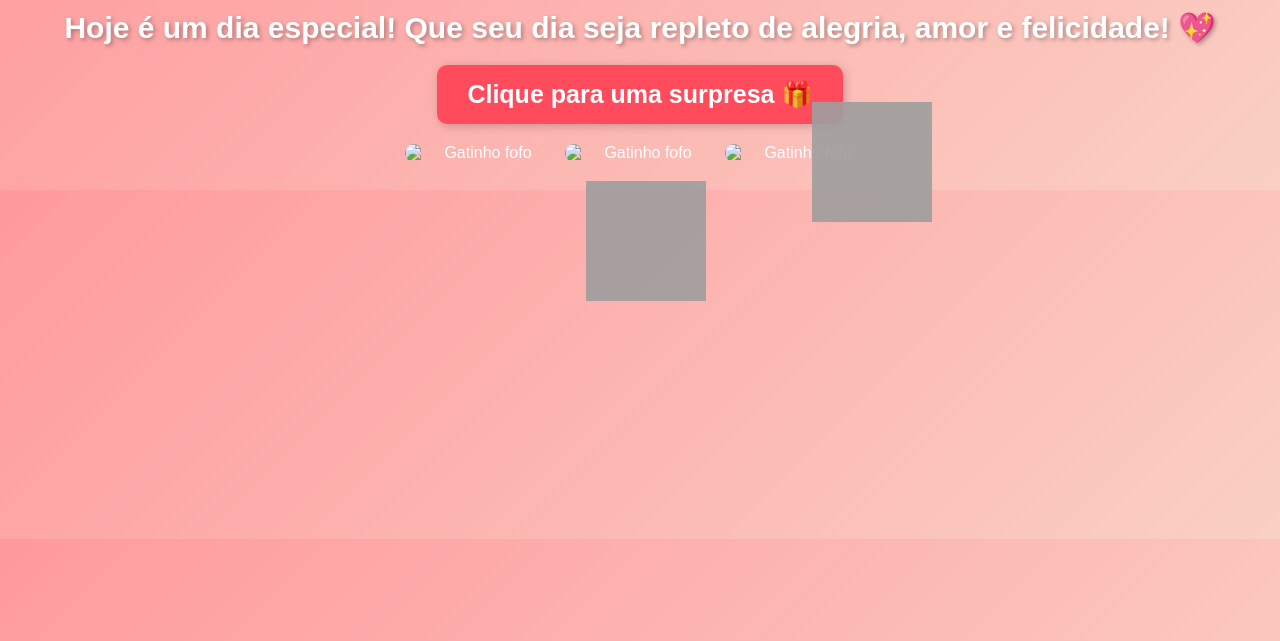
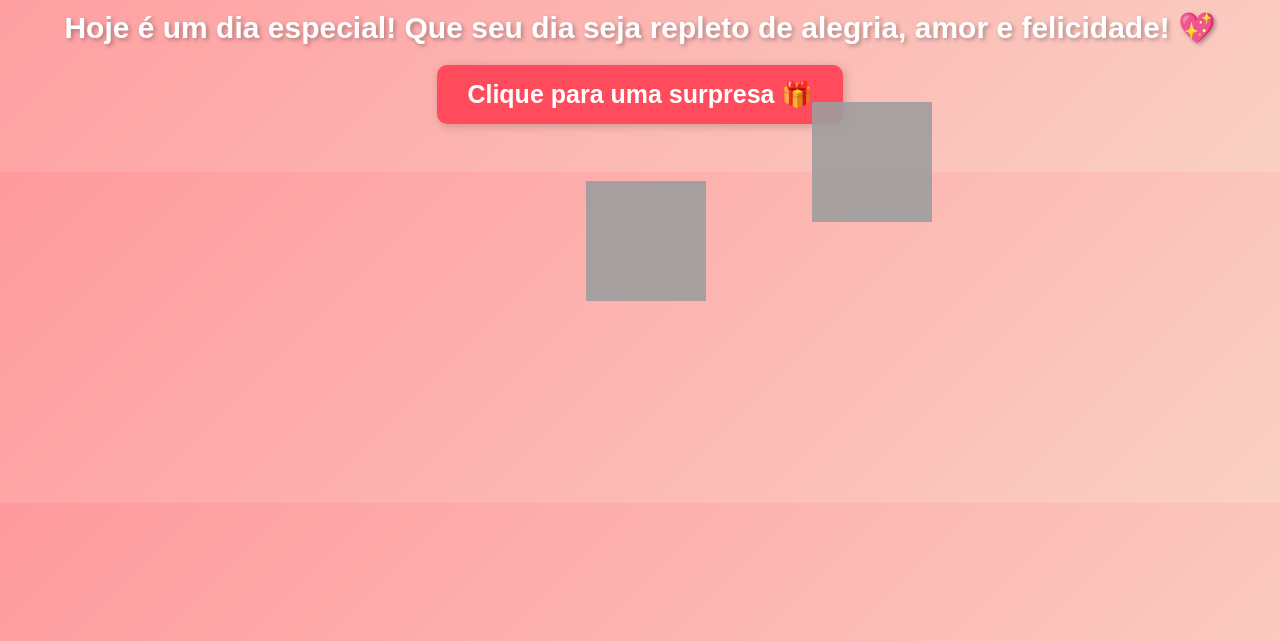
Before and after one commit to RivaldoSantos1250/Novo-Projeto, a plain HTML site: page index.html in a window 1280 px wide. Both pictures are taken after a click on the button "Clique para uma surpresa 🎁". Shown: the part 159-800 px from the top of the page. Drawn offline with Linux system fonts and the light colour scheme; no server answers; grey boxes are pictures that could not be loaded.

Commit message:
Update index.html

```diff
--- a/index.html
+++ b/index.html
@@ -41,7 +41,7 @@
             background-color: #ff1e40;
         }
         .imagens-gatos {
-            display: none;
+            display: none; /* Esconde as imagens até clicar */
             margin-top: 20px;
             display: flex;
             justify-content: center;
@@ -86,9 +86,9 @@
     <button class="btn" onclick="mostrarSurpresa()">Clique para uma surpresa 🎁</button>
 
     <div class="imagens-gatos" id="imagens-gatos">
-        <img id="cat1" src="" alt="Gatinho fofo">
-        <img id="cat2" src="" alt="Gatinho fofo">
-        <img id="cat3" src="" alt="Gatinho fofo">
+        <img id="cat1" style="display:none;" alt="">
+        <img id="cat2" style="display:none;" alt="">
+        <img id="cat3" style="display:none;" alt="">
     </div>
 
     <audio id="audio1" src="rojao.mp3"></audio>
@@ -103,6 +103,10 @@
                 document.getElementById("cat1").src = data[0].url;
                 document.getElementById("cat2").src = data[1].url;
                 document.getElementById("cat3").src = data[2].url;
+
+                document.getElementById("cat1").style.display = "block";
+                document.getElementById("cat2").style.display = "block";
+                document.getElementById("cat3").style.display = "block";
             } catch (error) {
                 console.error("Erro ao carregar imagens de gatos:", error);
             }
@@ -110,7 +114,7 @@
 
         function mostrarSurpresa() {
             document.getElementById("imagens-gatos").style.display = "flex";
-            setInterval(carregarGatos, 2000);
+            setInterval(carregarGatos, 5000);
             carregarGatos();
 
             let audio1 = document.getElementById("audio1");
```
